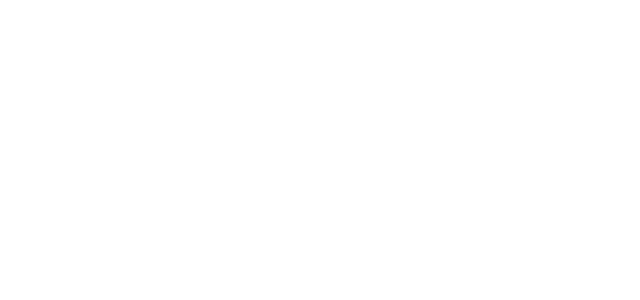
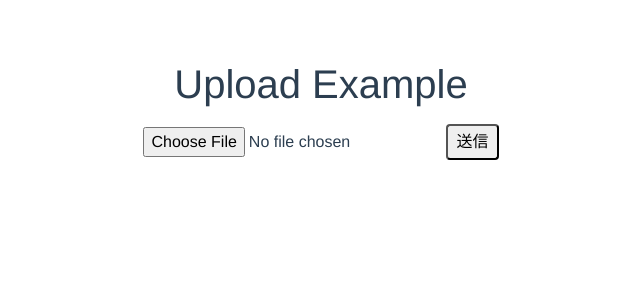
Before and after one commit to TakanoriShima/shop-project, a Vue app: page /upload in a window 1280 px wide. Before the commit this address had no page. Shown: the top 300 px of the page, without its empty margins (319-959 px from the left). Built offline with nearby package versions, Linux system fonts and the light colour scheme.

Commit message:
画像アップロード単体完成

```diff
--- a/src/components/pages/Post.vue
+++ b/src/components/pages/Post.vue
@@ -19,9 +19,10 @@
 
 const sendMessage = () => {
   if (data.input_title === "" || data.input_content === "") return;
-  push(ref(db, "posts"), [data.input_title, data.input_content]) // 追加
-  data.input_title = "";
-  data.input_content = "";
+    push(ref(db, "posts"), [data.input_title, data.input_content]) // 追加
+    data.input_title = "";
+    data.input_content = "";
+
 }
 </script>
 
@@ -35,7 +36,7 @@
           {{index + 1}}
         </div>
         <div class="message">
-          {{post[0]}} : {{post[1]}}
+          {{post[0]}} : {{post[1]}}: <img src="{{post[2]}}" />
         </div>
       </div>
     </div>
@@ -49,7 +50,7 @@
         内容を入力
       </p>
       <input type="text" name="content" v-model="data.input_content">
-      <button class="send-message" @click="sendMessage">送信</button>
+      <button class="send-message" @click="sendMessage" id="send">送信</button>
     </div>
   </div>
 </template>
--- a/src/components/pages/Top.vue
+++ b/src/components/pages/Top.vue
@@ -9,6 +9,9 @@
     </div>
     <div class="row">
       <a href="/post" class="text-center offset-sm-3 col-sm-6 text-danger">Post</a>
+    </div>
+    <div class="row">
+      <a href="/upload" class="text-center offset-sm-3 col-sm-6 text-danger">Upload</a>
     </div>
     <div class="row mt-2">
       <div class="col-sm-6"><img src="../../assets/images/1.jpg"></div>
--- /dev/null
+++ b/src/components/pages/Upload.vue
@@ -0,0 +1,58 @@
+<script setup>
+import { reactive } from 'vue';
+// https://blog.ojisan.io/firebase-v9-storage/
+// https://qiita.com/hide8800kasu/items/e2c8c9d2945e9ee93398
+import { getStorage, ref, uploadBytes, getDownloadURL } from "firebase/storage";
+
+const data = reactive({
+  image: "",
+});
+
+const storage = getStorage();
+const fileUpload = async (e) => {
+  let file = e.target.files[0];
+  const storageRef =  ref(storage, "files/" + file.name);
+  await uploadBytes(storageRef, file)
+      .then((snapshot) => {
+        console.log("アップロードに成功しました");
+        getDownloadURL(storageRef).then((url) =>
+          {
+            console.log(url);
+            data.image = url;
+          });
+      })
+      .catch((error) => {
+        console.log("アップロードに失敗しました");
+      });
+}
+
+</script>
+
+<template>
+  <h1>Upload Example</h1>
+
+  <div class="container">
+    <div class="bg-gray-100 p-2">
+      <input type="file" @change="fileUpload" />
+      <button
+        class="bg-green-900 text-sm font-bold py-1 px-2 rounded"
+        @click="sendMessage"
+      >送信</button>
+    </div>
+    <img v-bind:src="data.image" style="width: 100px;">
+  </div>
+</template>
+
+<style scoped>
+  .container {
+    text-align: center;
+  }
+  .message-area {
+    text-align: center;
+  }
+  .flex-container {
+    display: flex;
+    align-items: center;
+    justify-content: space-evenly;
+  }
+</style>
--- a/src/main.js
+++ b/src/main.js
@@ -1,6 +1,8 @@
 import { createApp } from 'vue'
 import App from './App.vue'
 import VueRouter from "./router/index"; // 追加
+
+
 // Import the functions you need from the SDKs you need
 import { initializeApp } from "firebase/app";
 // TODO: Add SDKs for Firebase products that you want to use
@@ -18,4 +20,5 @@
 
 // Initialize Firebase
 initializeApp(firebaseConfig);
+
 createApp(App).use(VueRouter).mount("#app"); // 変更
--- a/src/router/index.js
+++ b/src/router/index.js
@@ -2,6 +2,7 @@
 import Top from "../components/pages/Top.vue";
 import Menu from "../components/pages/Menu.vue";
 import Post from "../components/pages/Post.vue";
+import Upload from "../components/pages/Upload.vue";
 
 const routes = [
   {
@@ -16,6 +17,10 @@
     path: "/post",
     component: Post,
   },
+  {
+    path: "/upload",
+    component: Upload,
+  },
 ];
 
 const router = vueRouter.createRouter({
```
